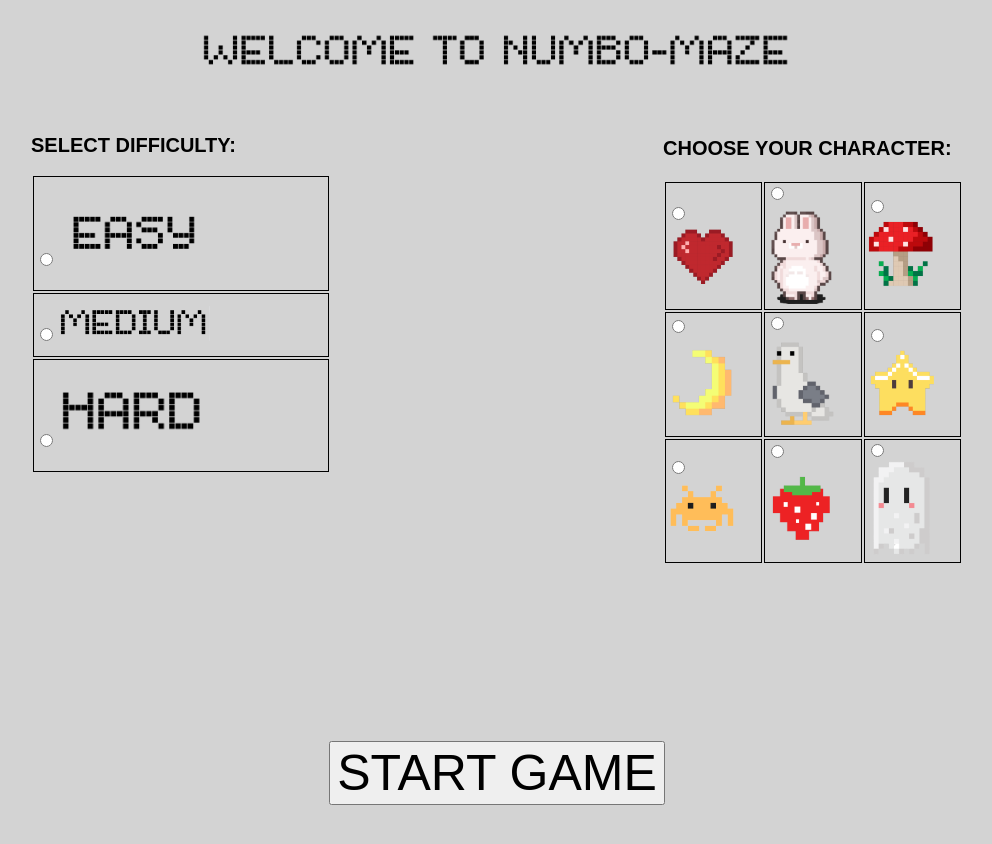
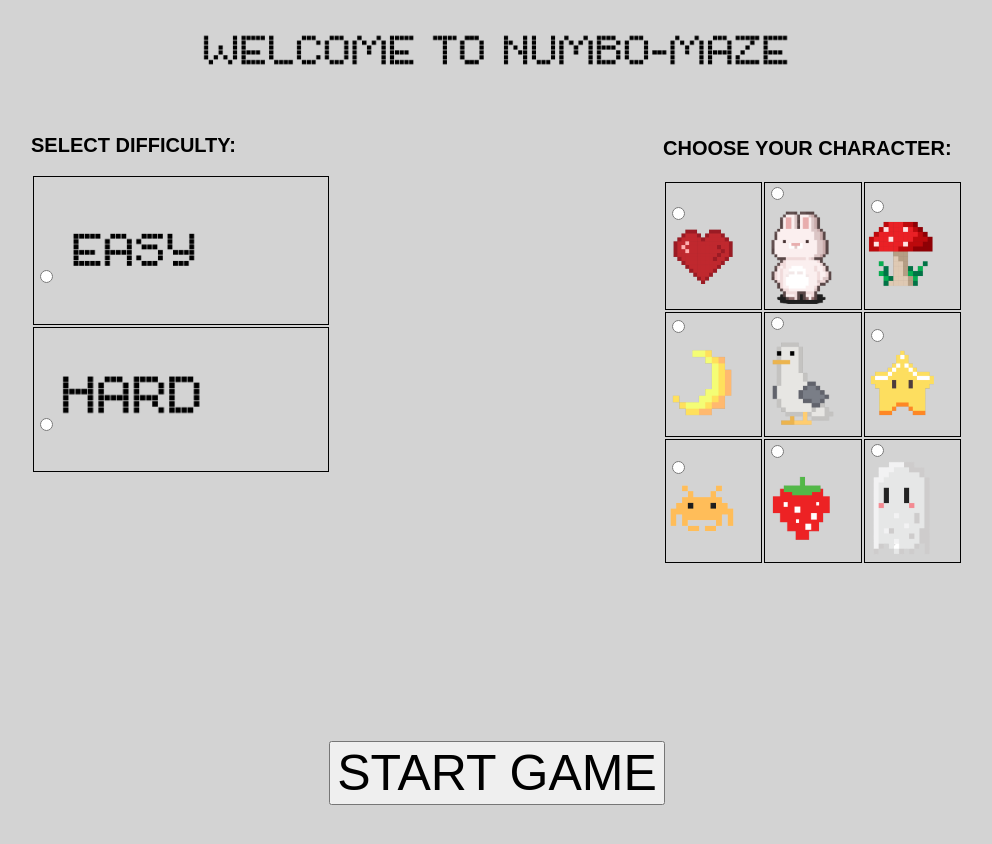
Before and after one commit to riasethi804/CPT-Project, a plain HTML site: page index.html in a window 1280 px wide. Shown: the whole page, without its empty margins (143-1135 px from the left). Drawn offline with Linux system fonts and the light colour scheme.

Commit message:
Add files via upload

```diff
--- a/index.html
+++ b/index.html
@@ -71,14 +71,6 @@
                     <label><input type="radio" name="level" value="Easy">
                         <img src="EASY.png"
                              alt="Easy" width="150">
-                    </label>
-                </td>
-            </tr>
-            <tr>
-                <td>
-                    <label><input type="radio" name="level" value="Medium">
-                        <img src="MEDIUM.png"
-                             alt="Medium" width="150">
                     </label>
                 </td>
             </tr>
```
